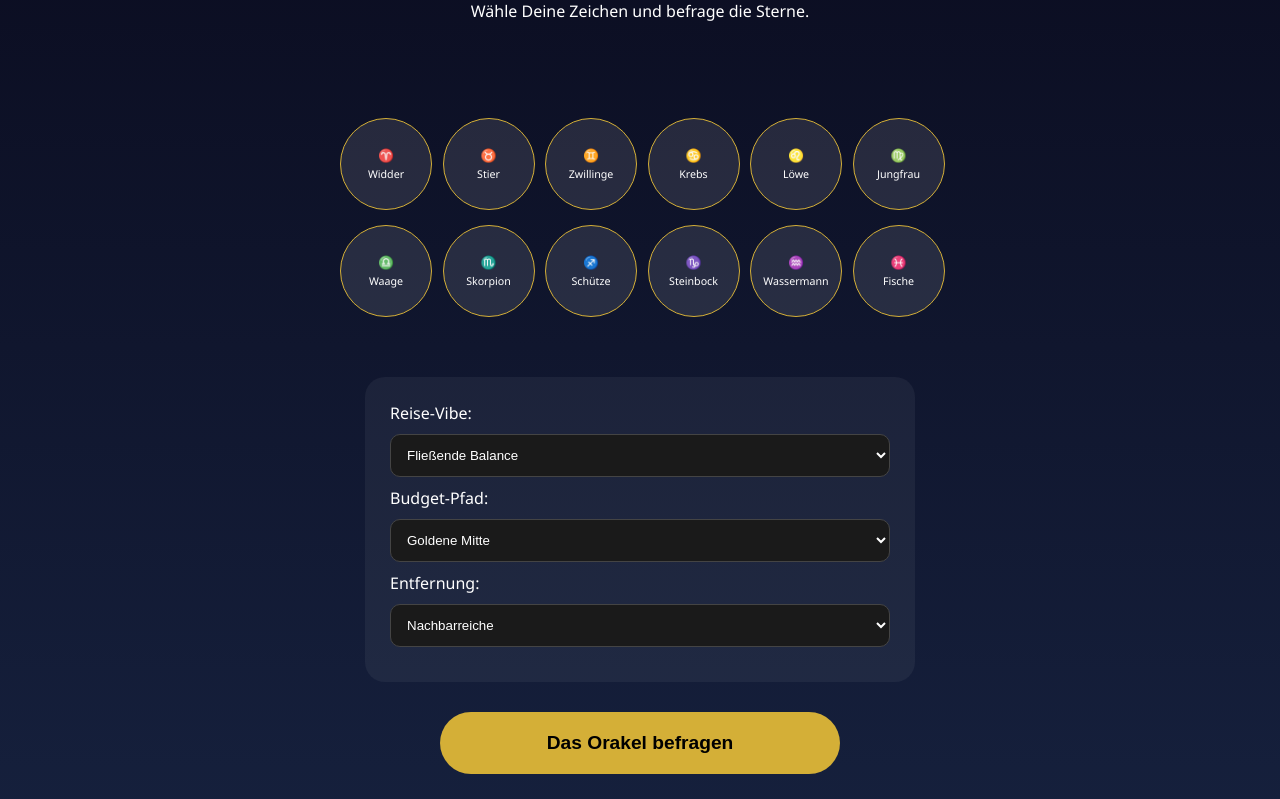
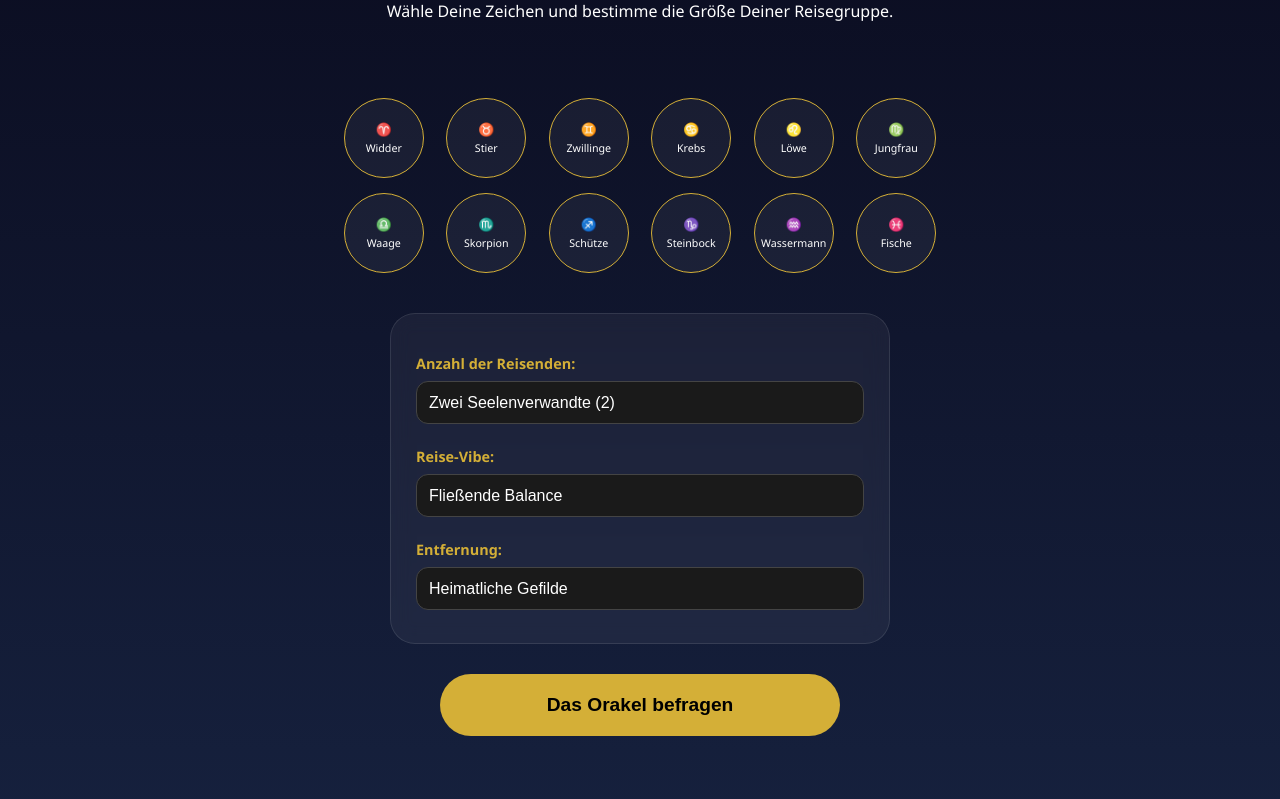
Before and after one commit to KI-Ferien/match-app, a website: page index.html in a window 1280 px wide. Shown: the part 170-969 px from the top of the page. Drawn offline with Linux system fonts and the light colour scheme.

Commit message:
Update index.html

```diff
--- a/index.html
+++ b/index.html
@@ -5,127 +5,84 @@
     <meta name="viewport" content="width=device-width, initial-scale=1.0">
     <title>KI-Ferien.de - Dein Astrologisches Orakel</title>
     <style>
-        :root {
-            --gold: #d4af37;
-            --ocean: #005c97;
-            --sunrise: #ff7e5f;
+        :root { --gold: #d4af37; --ocean: #005c97; --glass: rgba(255, 255, 255, 0.05); }
+
+        body {
+            margin: 0; padding: 0; background: linear-gradient(180deg, #0a0b1e 0%, #16213e 100%);
+            color: white; font-family: 'Segoe UI', sans-serif; min-height: 100vh;
+            display: flex; flex-direction: column; align-items: center; overflow-x: hidden;
         }
 
-        body {
-            margin: 0;
-            padding: 0;
-            background: linear-gradient(180deg, #0a0b1e 0%, #16213e 100%);
-            color: white;
-            font-family: 'Segoe UI', sans-serif;
-            min-height: 100vh;
-            display: flex;
-            flex-direction: column;
-            align-items: center;
-        }
+        .hero { text-align: center; padding: 40px 20px; max-width: 800px; }
+        h1 { font-size: clamp(2rem, 8vw, 3.5rem); color: var(--gold); margin-bottom: 10px; }
 
-        .hero {
-            text-align: center;
-            padding: 40px 20px;
-            max-width: 800px;
-        }
-
-        h1 {
-            font-size: clamp(2rem, 8vw, 3.5rem);
-            color: var(--gold);
-            margin-bottom: 10px;
-        }
-
+        /* Responsive Zodiac Grid */
         .zodiac-grid {
             display: grid;
-            /* Automatische Anpassung der Spalten je nach Breite */
-            grid-template-columns: repeat(auto-fill, minmax(80px, 1fr));
-            gap: 15px;
-            width: 100%;
-            max-width: 600px;
-            margin: 30px auto;
-            padding: 10px;
+            grid-template-columns: repeat(auto-fill, minmax(85px, 1fr));
+            gap: 15px; width: 95%; max-width: 600px; margin: 20px auto;
         }
 
         .zodiac-ball {
-            width: clamp(60px, 15vw, 90px);
-            height: clamp(60px, 15vw, 90px);
-            background: rgba(255, 255, 255, 0.1);
-            border: 1px solid var(--gold);
-            border-radius: 50%;
-            display: flex;
-            align-items: center;
-            justify-content: center;
-            cursor: pointer;
-            transition: all 0.3s ease;
-            font-size: 0.8rem;
-            text-align: center;
-            margin: auto; /* Zentrierung im Grid-Fach */
+            width: 80px; height: 80px; background: var(--glass);
+            border: 1px solid var(--gold); border-radius: 50%;
+            display: flex; align-items: center; justify-content: center;
+            cursor: pointer; transition: all 0.3s ease; font-size: 0.8rem; text-align: center;
+            margin: auto; box-sizing: border-box;
         }
 
         .zodiac-ball.selected {
-            background: var(--gold);
-            color: black;
-            box-shadow: 0 0 20px var(--gold);
-            transform: scale(1.1);
+            background: var(--gold); color: black;
+            box-shadow: 0 0 20px var(--gold); transform: scale(1.1);
         }
 
         .config-section {
-            width: 90%;
-            max-width: 500px;
-            background: rgba(255, 255, 255, 0.05);
-            padding: 25px;
-            border-radius: 20px;
-            margin-top: 20px;
+            width: 90%; max-width: 500px; background: var(--glass);
+            padding: 25px; border-radius: 25px; margin-top: 20px;
+            backdrop-filter: blur(10px); border: 1px solid rgba(255,255,255,0.1);
+            box-sizing: border-box;
         }
 
-        select, input {
-            width: 100%;
-            padding: 12px;
-            margin: 10px 0;
-            border-radius: 10px;
-            border: 1px solid #444;
-            background: #1a1a1a;
-            color: white;
-            box-sizing: border-box; /* Wichtig für Mobile-Padding */
+        label { display: block; margin-top: 15px; color: var(--gold); font-size: 0.9rem; font-weight: bold; }
+
+        select {
+            width: 100%; padding: 12px; margin: 8px 0; border-radius: 12px;
+            border: 1px solid #444; background: #1a1a1a; color: white;
+            font-size: 1rem; appearance: none; cursor: pointer;
         }
 
         .oracle-btn {
-            width: 100%;
-            max-width: 400px;
-            padding: 20px;
-            background: var(--gold);
-            border: none;
-            border-radius: 50px;
-            font-size: 1.2rem;
-            font-weight: bold;
-            cursor: pointer;
-            margin: 30px 0;
-            transition: transform 0.2s;
+            width: 90%; max-width: 400px; padding: 20px; background: var(--gold);
+            border: none; border-radius: 50px; font-size: 1.2rem; font-weight: bold;
+            cursor: pointer; margin: 30px 0; transition: transform 0.2s, background 0.3s;
         }
 
         .oracle-btn:active { transform: scale(0.95); }
+        .oracle-btn:disabled { background: #555; cursor: not-allowed; }
 
-        footer { margin-top: auto; padding: 20px; opacity: 0.6; font-size: 0.8rem; }
-
-        /* Mobile Optimierung */
-        @media (max-width: 480px) {
-            .hero { padding: 20px 10px; }
-            .config-section { padding: 15px; }
-            .zodiac-grid { gap: 10px; }
-        }
+        footer { padding: 30px; opacity: 0.6; font-size: 0.8rem; text-align: center; margin-top: auto; }
+        footer a { color: white; margin: 0 10px; text-decoration: none; }
     </style>
 </head>
 <body>
 
 <div class="hero">
     <h1>Ferien-Orakel</h1>
-    <p>Wähle Deine Zeichen und befrage die Sterne.</p>
+    <p>Wähle Deine Zeichen und bestimme die Größe Deiner Reisegruppe.</p>
 </div>
 
-<div class="zodiac-grid" id="zodiac-container">
-    </div>
+<div class="zodiac-grid" id="zodiac-container"></div>
 
 <div class="config-section">
+    <label>Anzahl der Reisenden:</label>
+    <select id="participants">
+        <option value="1">Einsame Seele (1)</option>
+        <option value="2" selected>Zwei Seelenverwandte (2)</option>
+        <option value="3">Drei Weggefährten (3)</option>
+        <option value="4">Vier Wanderer (4)</option>
+        <option value="5">Kleine Karawane (5+)</option>
+    </select>
+
     <label>Reise-Vibe:</label>
     <select id="vibe">
         <option>Fließende Balance</option>
@@ -133,23 +90,16 @@
         <option>Stille Einkehr</option>
     </select>
 
-    <label>Budget-Pfad:</label>
-    <select id="budget">
-        <option>Goldene Mitte</option>
-        <option>Königlicher Luxus</option>
-        <option>Bescheidene Genügsamkeit</option>
-    </select>
-
     <label>Entfernung:</label>
     <select id="distance">
-        <option>Nachbarreiche</option>
-        <option>Kontinentale Weite</option>
-        <option>Ans Ende der Welt</option>
+        <option value="Heimatliche Gefilde">Heimatliche Gefilde</option>
+        <option value="Nachbarreiche">Nachbarreiche</option>
+        <option value="Kontinentale Weite">Kontinentale Weite</option>
+        <option value="Ans Ende der Welt">Ans Ende der Welt</option>
     </select>
 </div>
 
 <button class="oracle-btn" id="ask-oracle">Das Orakel befragen</button>
-
 <footer id="status">Bereit für Deine Bestimmung.</footer>
 
 <script src="app.js"></script>
```
